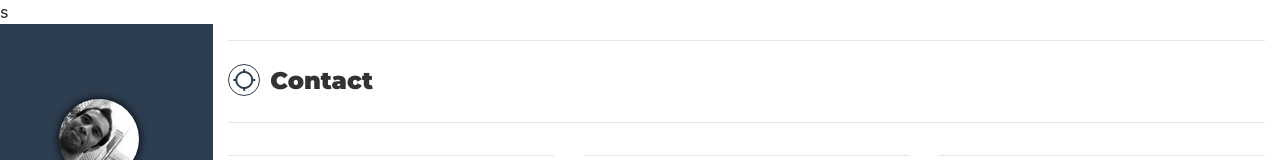
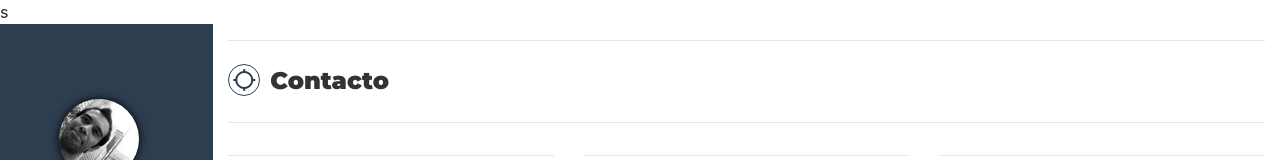
Before and after one commit to axelobscura/cv, a React (Create React App) app: page /contact in a window 1280 px wide. Shown: the top 160 px of the page. Built offline with nearby package versions, Linux system fonts and the light colour scheme; a web font is replaced by a local one.

Commit message:
C9ntacto
C9ntacto

```diff
--- a/src/component/Contact.js
+++ b/src/component/Contact.js
@@ -10,7 +10,7 @@ const Contact = () => {
             <Row>
                 <Col>
                     <hr />
-                    <h1><span className="material-icons">location_searching</span> Contact</h1>
+                    <h1><span className="material-icons">location_searching</span> Contacto</h1>
                     <hr />
                     <Row>
                         <Col>
```
